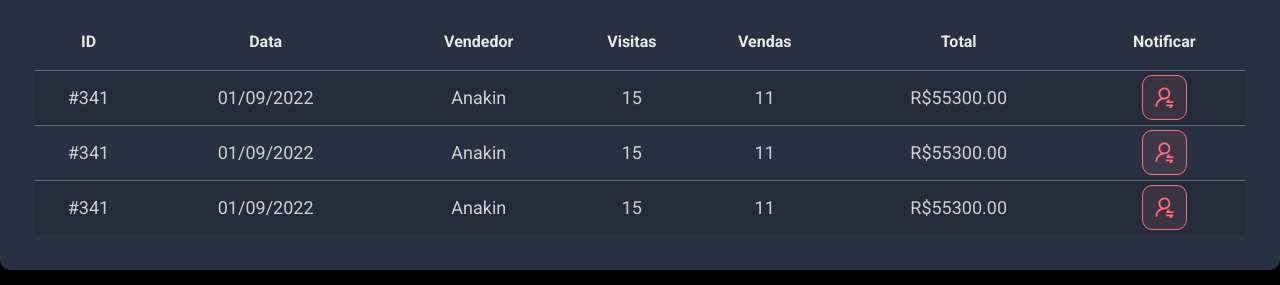
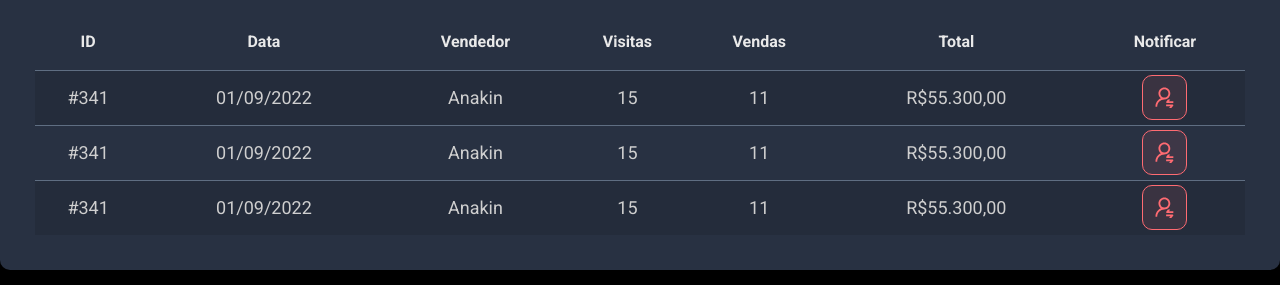
Before and after one commit to lcpsantos/dsmeta, a React (Vite) app in the folder frontend/: page / in a window 1280 px wide. Shown: the part 412-697 px from the top of the page. Built offline with nearby package versions, Linux system fonts and the light colour scheme.

Commit message:
outras configuracoes do front

```diff
--- a/frontend/src/components/SalesCard/index.tsx
+++ b/frontend/src/components/SalesCard/index.tsx
@@ -53,7 +53,7 @@ function SalesCard() {
               <td>Anakin</td>
               <td className="show992">15</td>
               <td className="show992">11</td>
-              <td>R$55300.00</td>
+              <td>R$55.300,00</td>
               <td>
                 <div className="dsmeta-red-btn-container">
                   <NotificationButton />
@@ -66,7 +66,7 @@ function SalesCard() {
               <td>Anakin</td>
               <td className="show992">15</td>
               <td className="show992">11</td>
-              <td>R$55300.00</td>
+              <td>R$55.300,00</td>
               <td>
                 <div className="dsmeta-red-btn-container">
                   <NotificationButton />
@@ -79,7 +79,7 @@ function SalesCard() {
               <td>Anakin</td>
               <td className="show992">15</td>
               <td className="show992">11</td>
-              <td>R$55300.00</td>
+              <td>R$55.300,00</td>
               <td>
                 <div className="dsmeta-red-btn-container">
                   <NotificationButton />
```
Also changed, not shown: frontend/src/App.tsx (line endings or trailing spaces), frontend/src/components/NotificationButton/index.tsx (line endings or trailing spaces).
